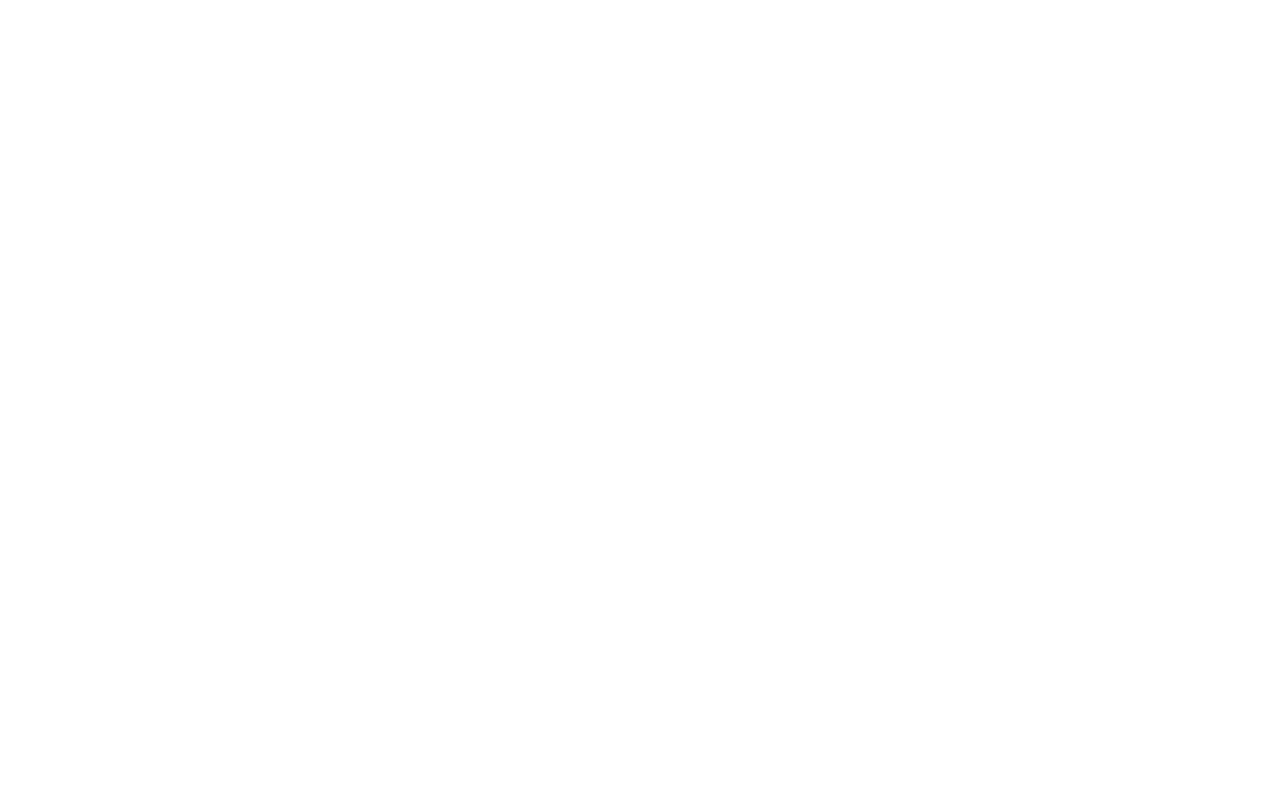
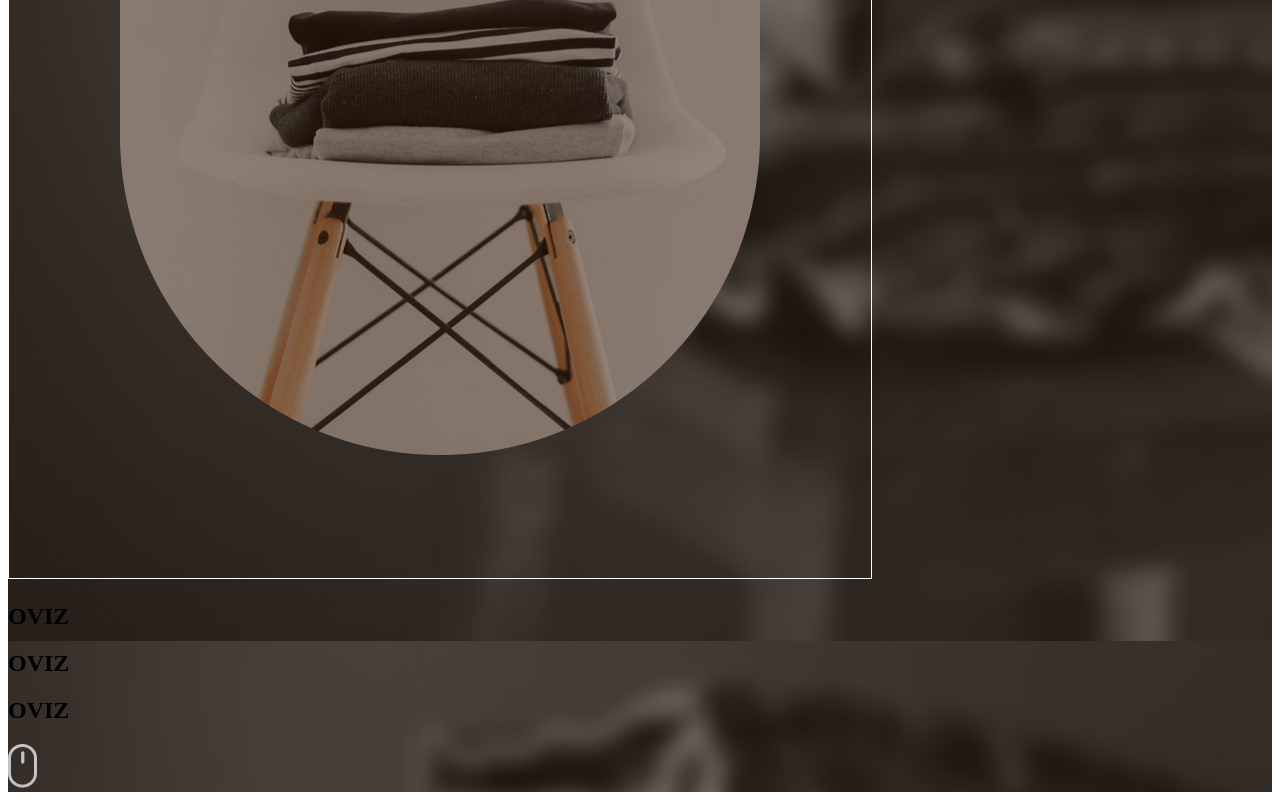
Before and after one commit to LayanJay/Ovix-fashions, a Next.js app: page / in a window 1280 px wide. Shown: the part 543-1343 px from the top of the page. Before the commit the page ends 800 px from the top, so only its background shows below. Built offline with nearby package versions, Linux system fonts and the light colour scheme.

Commit message:
main herosection elements added

```diff
--- a/modules/homepage/HeroSection.jsx
+++ b/modules/homepage/HeroSection.jsx
@@ -1,5 +1,47 @@
+import Image from 'next/image'
+import Container from '../../components/Layout/Container'
+
 const HeroSection = () => {
-  return <section>header</section>
+  return (
+    <section
+      style={{ backgroundImage: 'url(/samples/background.png)' }}
+      className="bg-cover bg-center select-none text-white md:pt-20 sm:pt-24 pt-28 mb-10"
+    >
+      <Container>
+        <section className="relative flex flex-col items-center">
+          <div className="max-w-lg">
+            <Image
+              src="/samples/hero-image.png"
+              alt="hero section"
+              width={864}
+              height={1114}
+              layout="intrinsic"
+            />
+          </div>
+          <div className="absolute top-1/2 transform -translate-y-1/2 flex flex-col items-center space-y-5">
+            <h2 className="font-playFair font-bold text-brown-light text-6xl md:text-7xl">
+              OVIZ
+            </h2>
+            <h2 className="font-playFair font-bold text-brown-light text-6xl md:text-7xl">
+              OVIZ
+            </h2>
+            <h2 className="font-playFair font-bold text-brown-light text-6xl md:text-7xl">
+              OVIZ
+            </h2>
+          </div>
+          <div className="absolute bottom-4">
+            <Image
+              src="/samples/mouse.png"
+              alt="mouse icon"
+              width={29}
+              height={44.52}
+              layout="intrinsic"
+            />
+          </div>
+        </section>
+      </Container>
+    </section>
+  )
 }
 
 export default HeroSection
--- a/pages/index.jsx
+++ b/pages/index.jsx
@@ -1,14 +1,10 @@
 import Layout from '../components/Layout'
-import Container from '../components/Layout/Container'
+import HeroSection from '../modules/homepage/HeroSection'
 
 const Home = () => {
   return (
     <Layout title="Oviz Fashions | Your Charming Beauty is Our Passion">
-      <Container>
-        <h1 className="text-brown-dark text-6xl font-roboto font-light">
-          Hello world
-        </h1>
-      </Container>
+      <HeroSection />
     </Layout>
   )
 }
```
